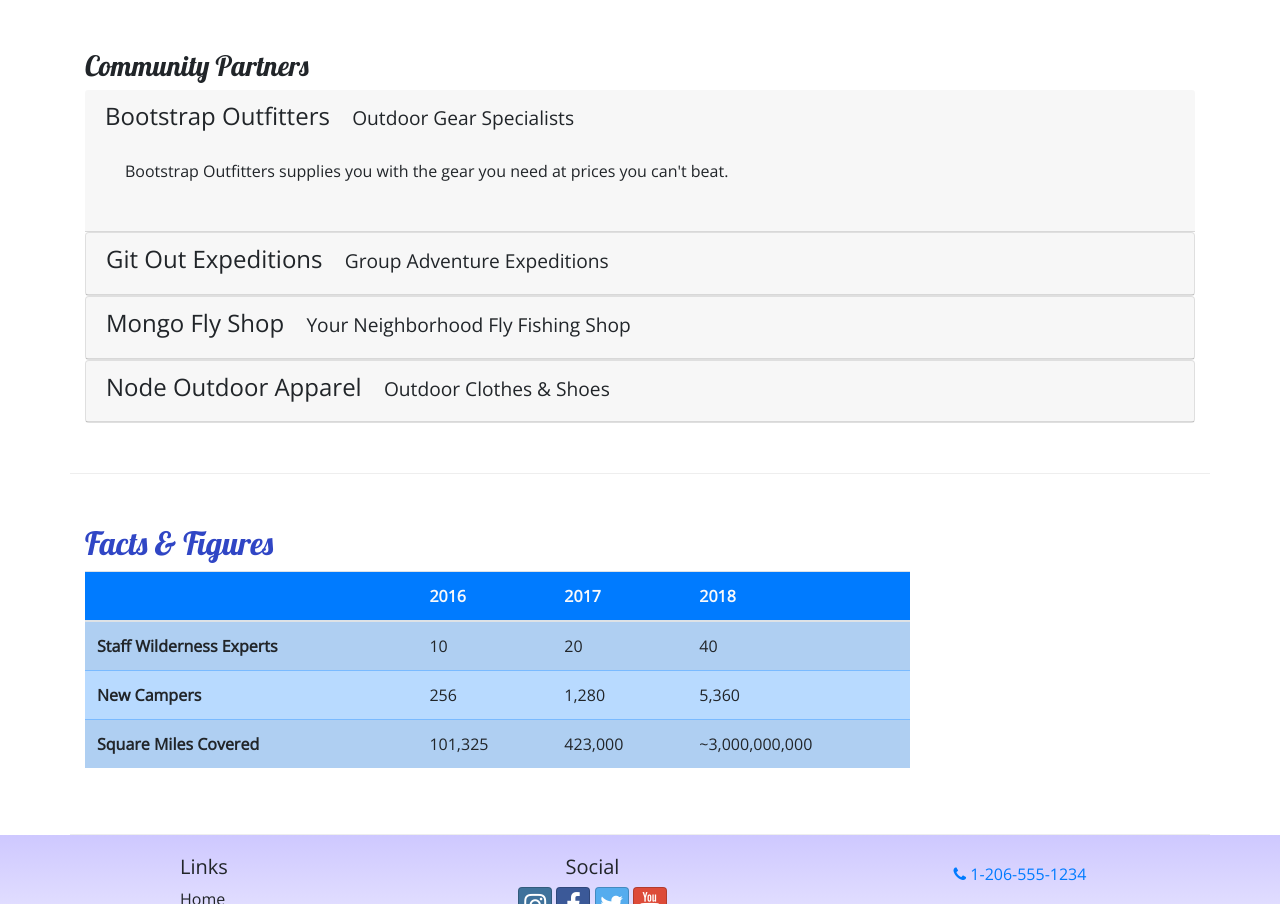
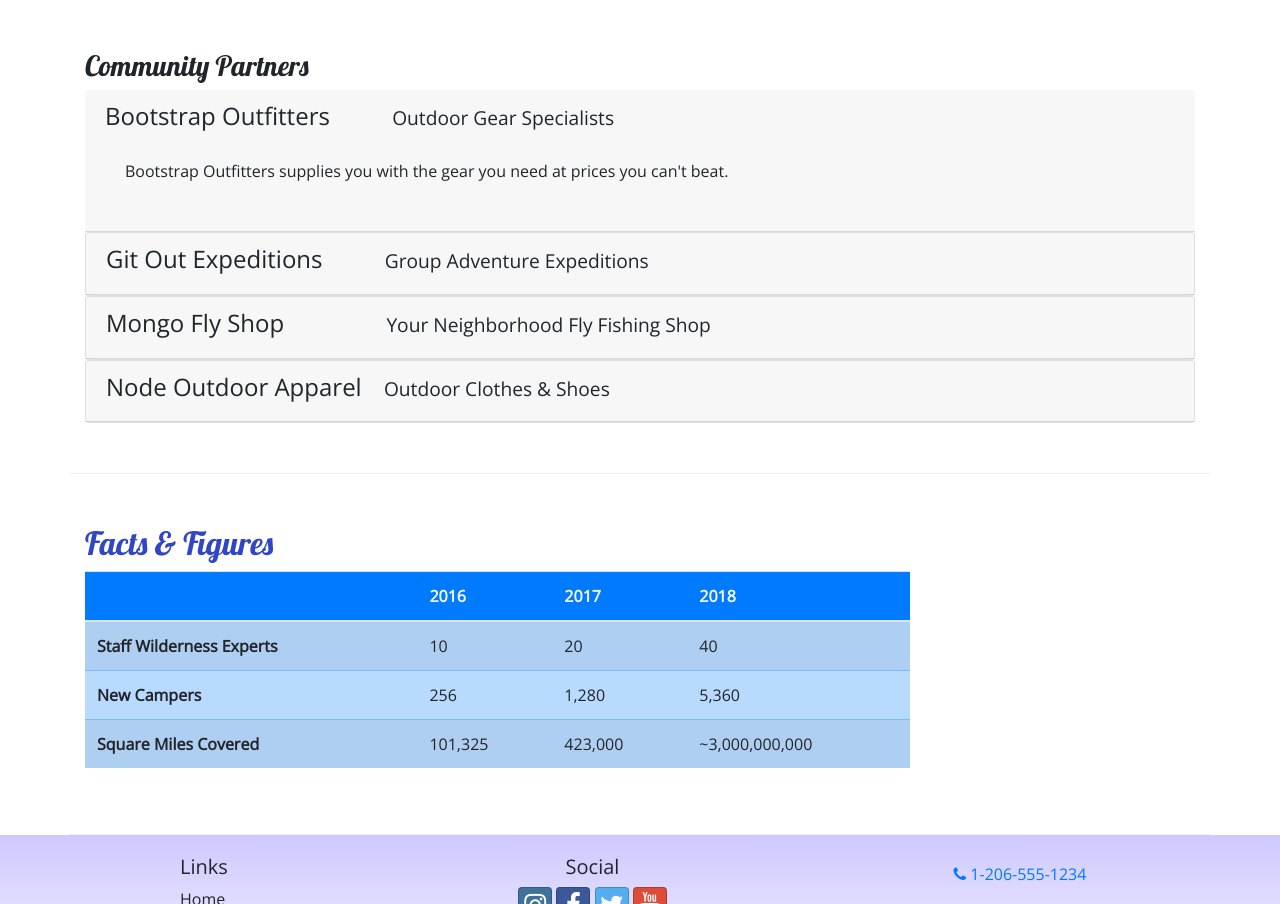
Before and after one commit to noskadon/bootstrap_practice, a website: page aboutus.html in a window 1280 px wide. Shown: the part 1031-1935 px from the top of the page. Drawn offline with nearby package versions, Linux system fonts and the light colour scheme.

Commit message:
Adjust spacing for looks

```diff
--- a/aboutus.html
+++ b/aboutus.html
@@ -154,7 +154,9 @@
 							<h4>
 								<a data-toggle="collapse" data-target="#bootstrap">
 									Bootstrap Outfitters
-									<small>Outdoor Gear Specialists</small></a
+									<small id="bootstrap_small"
+										>Outdoor Gear Specialists</small
+									></a
 								>
 							</h4>
 							<div
@@ -179,7 +181,7 @@
 										data-target="#git"
 									>
 										Git Out Expeditions
-										<small>Group Adventure Expeditions</small>
+										<small id="git_small">Group Adventure Expeditions</small>
 									</a>
 								</h4>
 								<div class="collapse" id="git" data-parent="#accordion">
@@ -201,7 +203,9 @@
 										data-target="#mongo"
 									>
 										Mongo Fly Shop
-										<small>Your Neighborhood Fly Fishing Shop</small>
+										<small id="mongo_small"
+											>Your Neighborhood Fly Fishing Shop</small
+										>
 									</a>
 								</h4>
 								<div class="collapse" id="mongo" data-parent="#accordion">
--- a/css/styles.css
+++ b/css/styles.css
@@ -50,3 +50,15 @@ a:hover {
 small {
 	padding-left: 1rem;
 }
+
+#bootstrap_small {
+	padding-left: 3.5rem;
+}
+
+#git_small {
+	padding-left: 3.5rem;
+}
+
+#mongo_small {
+	padding-left: 6rem;
+}
```
